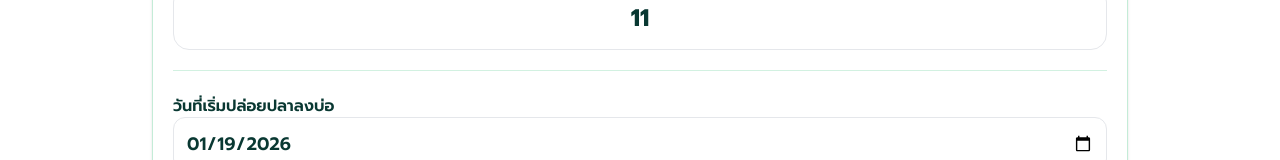
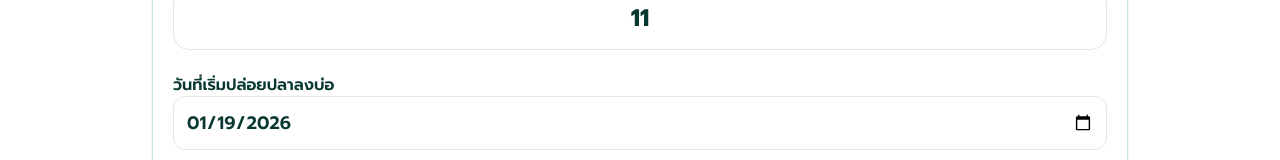
Before and after one commit to koard/DukeFarm-Frontend, a Next.js app: page /large/record-large in a window 1280 px wide. Shown: the part 550-710 px from the top of the page. Built offline with nearby package versions, Linux system fonts and the light colour scheme; no server answers; sample sign-in values are in the browser's storage.

Commit message:
refactor: record data entry form

```diff
--- a/src/components/records/RecordEntryForm.tsx
+++ b/src/components/records/RecordEntryForm.tsx
@@ -706,7 +706,7 @@ export const RecordEntryForm = ({ farmType, backHref }: RecordEntryFormProps) =>
                   />
                 </div>
               </div>
-              <div className="h-px bg-[#6CCF9C]/30" />
+
               <div className="space-y-4 pt-1">
                 <span className="text-md font-semibold text-[#093832]">วันที่เริ่มปล่อยปลาลงบ่อ</span>
                 <div className="flex flex-col gap-2">
```
